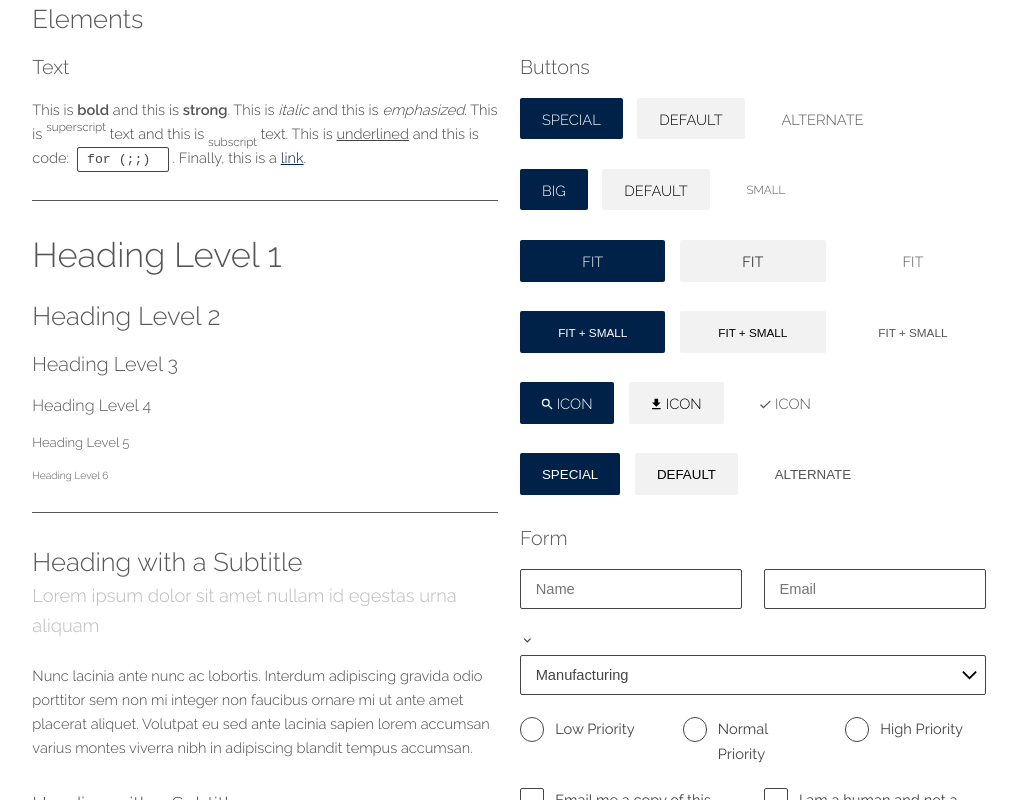
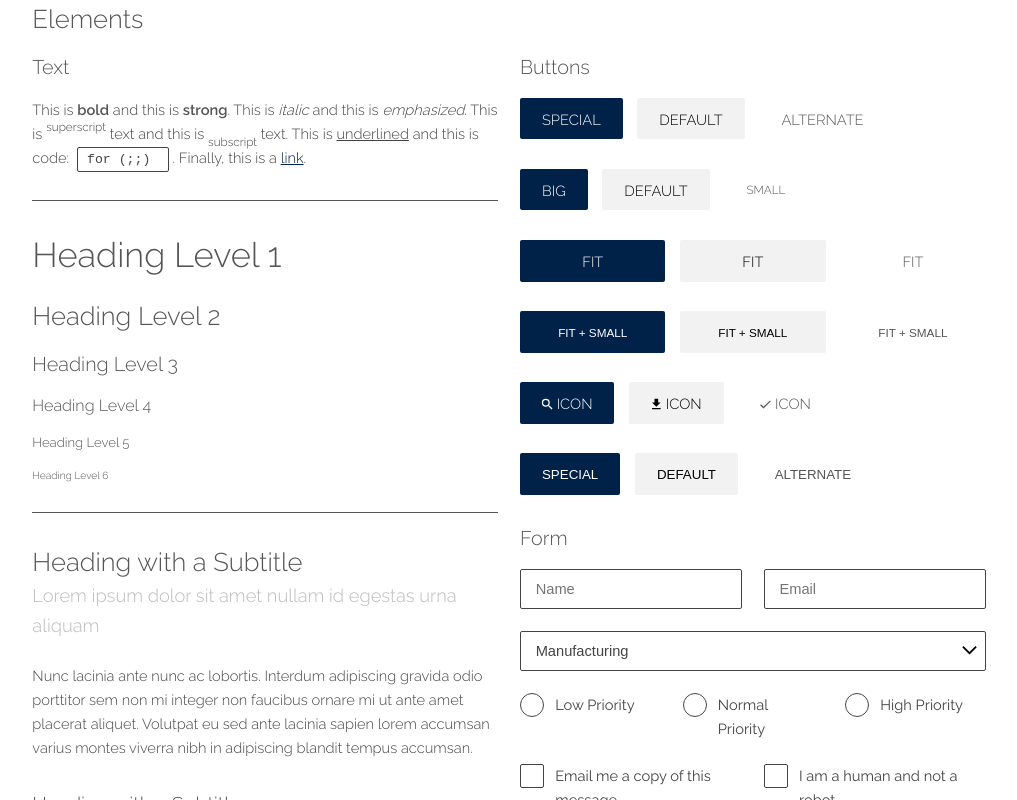
Before and after one commit to TheLexoPlexx/nextjs-boilerplate, a Next.js app: page /elements in a window 1280 px wide. Shown: the top 800 px of the page, without its empty margins (131-1148 px from the left). Built offline with nearby package versions, Linux system fonts and the light colour scheme.

Commit message:
Fixed ExpandMore Icon

```diff
--- a/pages/elements.tsx
+++ b/pages/elements.tsx
@@ -1,7 +1,7 @@
 import type { NextPage } from "next"
 import Image from "next/image"
 
-import { MdBackpack, MdCheck, MdDownload, MdExpandMore, MdFacebook, MdHandyman, MdKeyboard, MdPages, MdSearch } from "react-icons/md"
+import { MdBackpack, MdCheck, MdDownload, MdFacebook, MdHandyman, MdKeyboard, MdPages, MdSearch } from "react-icons/md"
 
 const Home: NextPage = () => {
   return (
@@ -235,7 +235,6 @@ const Home: NextPage = () => {
                   </div>
 
                   <div className="12u$">
-                    <MdExpandMore />
                     <select defaultValue={0} name="category" id="category">
                       <option disabled hidden>Select...</option>
                       <option>Manufacturing</option>
--- a/styles/globals.scss
+++ b/styles/globals.scss
@@ -496,9 +496,6 @@ input[type="radio"] {
 		&:before {
 			-moz-osx-font-smoothing: grayscale;
 			-webkit-font-smoothing: antialiased;
-			font-family: FontAwesome;
-			font-style: normal;
-			font-weight: normal;
 			text-transform: none !important;
 
 			border-radius: 2px;
```
Also changed, not shown: 1 other file (tests, documents, lock files or other folders).
